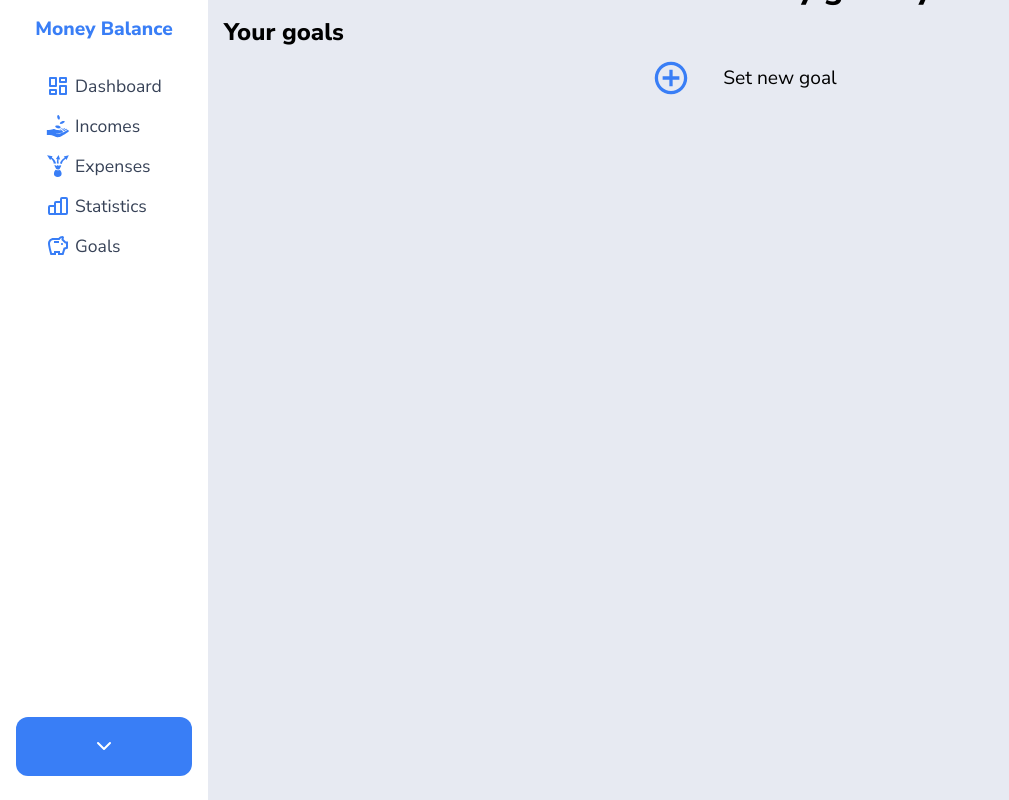
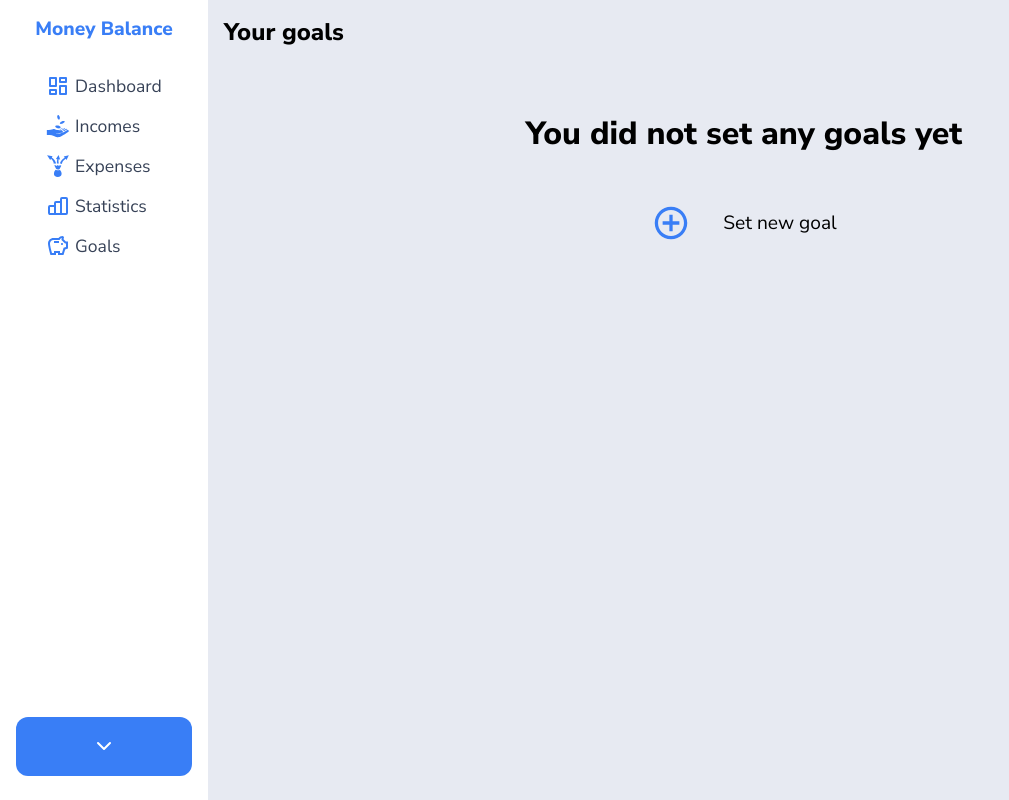
Before and after one commit to wojtek99955/money-balance, a React (Create React App) app in the folder client/: page /goals in a window 1280 px wide. Shown: the whole page, without its empty margins (0-1009 px from the left). Built offline with nearby package versions, Linux system fonts and the light colour scheme; no server answers; sample sign-in values are in the browser's storage.

Commit message:
update styles

```diff
--- a/client/src/components/Goals/Goals.tsx
+++ b/client/src/components/Goals/Goals.tsx
@@ -7,25 +7,15 @@ import { AnimatePresence } from "framer-motion";
 import { useGetGoalsQuery } from "../../api/goalSlice";
 import GoalsList from "./GoalsList/GoalsList";
 import { Button } from "../../assets/atoms/Button";
-import { AddIcon } from "../Dashboard/Summary/SummaryStyle";
-const NoGoalsContainer = styled.div`
-  position: absolute;
-  top: 0;
-  left: 0;
-  width: 100%;
-  height: 100%;
-  display: flex;
-  justify-content: center;
-  align-items: center;
-`;
 
 const NoGoalsWrapper = styled.div`
   display: flex;
   flex-direction: column;
   gap: 3rem;
-
+  margin-top: 4rem;
   h3 {
     font-size: 2rem;
+    text-align: center;
   }
 
   div {
@@ -89,7 +79,6 @@ const Goals = () => {
             <GoalsList goals={goals} />
           </>
         ) : (
-          <NoGoalsContainer>
           <NoGoalsWrapper>
             <h3>You did not set any goals yet</h3>
             <div>
@@ -97,7 +86,6 @@ const Goals = () => {
               <span>Set new goal</span>
             </div>
           </NoGoalsWrapper>
-          </NoGoalsContainer>
         )}
         <AnimatePresence>
           {openAddGoalModal ? (
```
Lines whose indentation alone changed are shown as unchanged.
